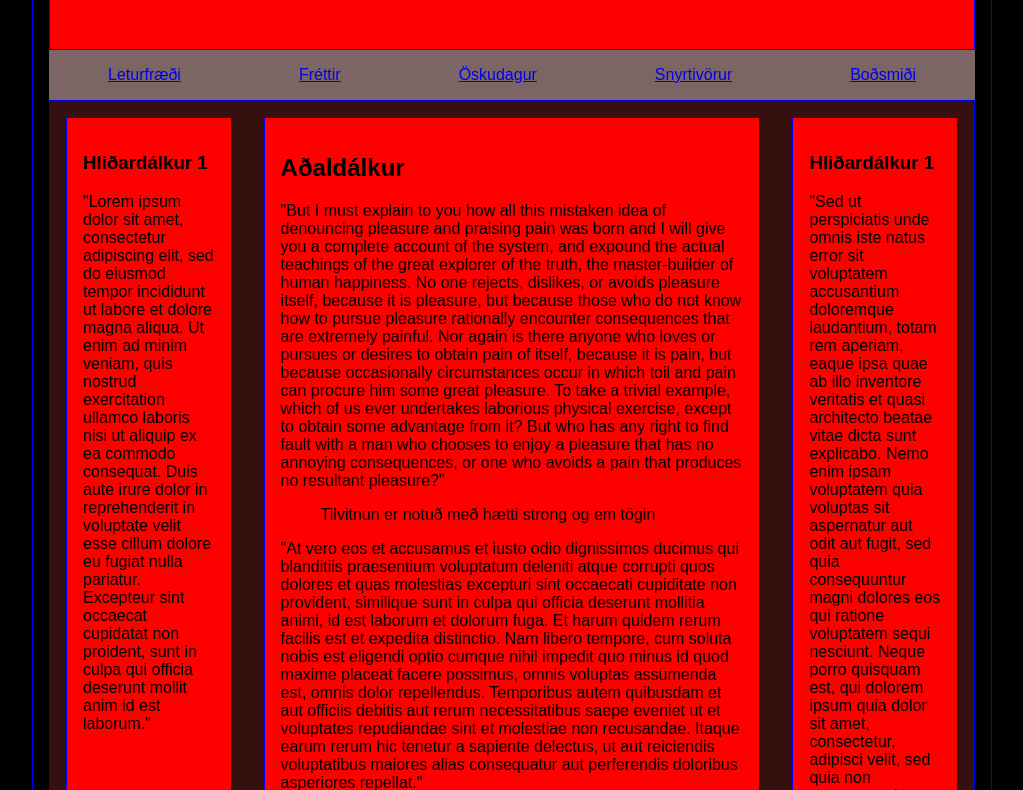
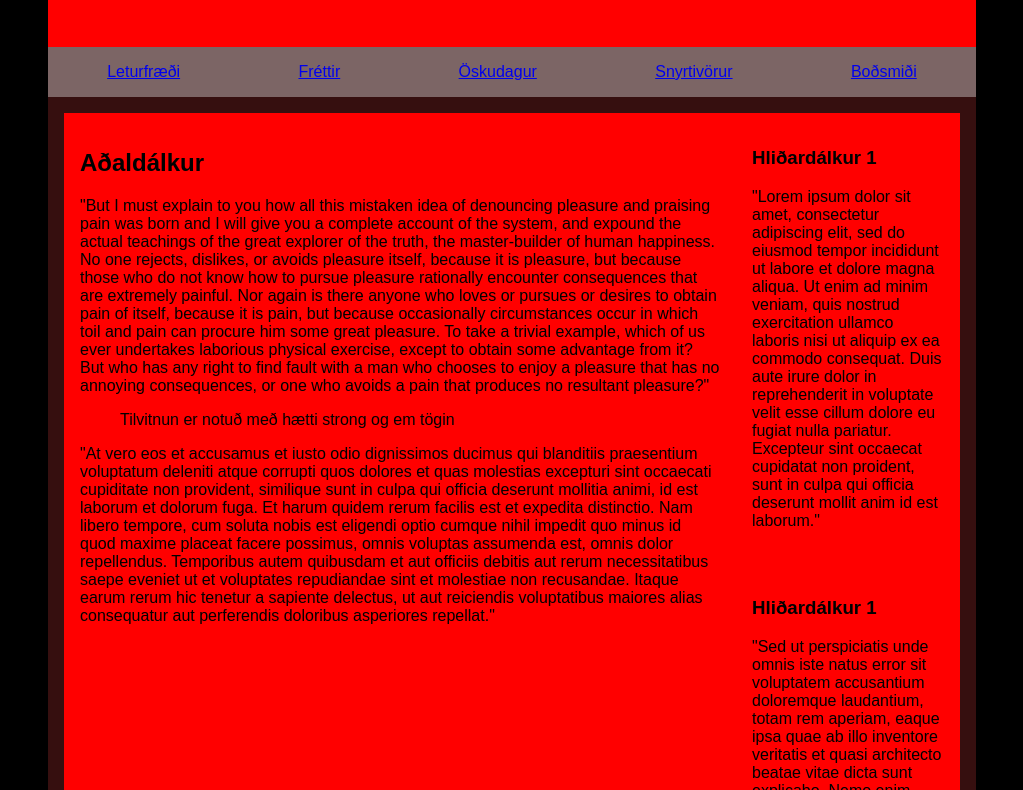
Before and after one commit to ath3020/ath3020-demo.github.io, a plain HTML site: page Verkefni3/v34/index.html in a window 1280 px wide. Shown: the part 262-1052 px from the top of the page, without its empty margins (128-1151 px from the left). Drawn offline with Linux system fonts and the light colour scheme.

Commit message:
Uppfærsla

```diff
--- a/Verkefni3/styles31.css
+++ b/Verkefni3/styles31.css
@@ -5,7 +5,6 @@
 body {
     border: 1px solid blue;
     margin: 0 auto;
-    padding: 1em;
     max-width: 60em;
     font-family: 'Roboto', sans-serif;
 }
@@ -61,7 +60,6 @@ h1{
 }
 .main {
     display: grid;
-    grid-gap: 2em;
     grid-template-areas:
         'as1 art1 as2';
     grid-template-columns: 1fr 3fr 1fr;
--- a/Verkefni3/v32/styles3.css
+++ b/Verkefni3/v32/styles3.css
@@ -3,7 +3,6 @@
 }
 
 body {
-    border: 1px solid blue;
     margin: 0 auto;
     padding: 1em;
     max-width: 60em;
@@ -57,7 +56,7 @@ h1,h2,h3 {
 }
 .main {
     display: grid;
-    grid-gap: 2em;
+
     grid-template-areas:
         'art1 art1 as1'
         'as2 as2 as1';
@@ -77,8 +76,5 @@ h1,h2,h3 {
 
 }
 .haus, .main, .art1, .as1, .as2, .foot {
-    border: 1px solid blue;
     padding: 1em;
-
-
 }
--- a/Verkefni3/v33/styles3 copy.css
+++ b/Verkefni3/v33/styles3 copy.css
@@ -3,7 +3,6 @@
 }
 
 body {
-    border: 1px solid blue;
     margin: 0 auto;
     padding: 1em;
     max-width: 60em;
@@ -78,7 +77,6 @@ h1,h2,h3 {
 
 }
 .haus, .main, .art1, .as1, .as2, .foot {
-    border: 1px solid blue;
     padding: 1em;
 }
 .foot{
--- a/Verkefni3/v34/styles3 copy 2.css
+++ b/Verkefni3/v34/styles3 copy 2.css
@@ -3,7 +3,6 @@
 }
 
 body {
-    border: 1px solid blue;
     margin: 0 auto;
     padding: 1em;
     max-width: 60em;
@@ -60,10 +59,10 @@ h1,h2,h3{
 }
 .main {
     display: grid;
-    grid-gap: 2em;
     grid-template-areas:
-        'as1 art1 as2';
-    grid-template-columns: 1fr 3fr 1fr;
+        'art1 as1'
+        'art1 as2';
+    grid-template-columns: 3fr 1fr;
 }
 /* Topmenu */
 .topmenu, .footmenu{
@@ -79,6 +78,5 @@ h1,h2,h3{
 
 }
 .haus, .main, .art1, .as1, .as2, .foot {
-    border: 1px solid blue;
     padding: 1em;
 }
--- a/Verkefni3/v35/styles3 copy 3.css
+++ b/Verkefni3/v35/styles3 copy 3.css
@@ -3,7 +3,6 @@
 }
 
 body {
-    border: 1px solid blue;
     margin: 0 auto;
     padding: 1em;
     max-width: 60em;
@@ -57,7 +56,6 @@ h1,h2,h3{
 }
 .main {
     display: grid;
-    grid-gap: 2em;
     grid-template-areas:
         'as1 art1 as2';
     grid-template-columns: 1fr 3fr 1fr;
@@ -76,6 +74,5 @@ h1,h2,h3{
 
 }
 .haus, .main, .art1, .as1, .as2, .foot {
-    border: 1px solid blue;
     padding: 1em;
 }
```
